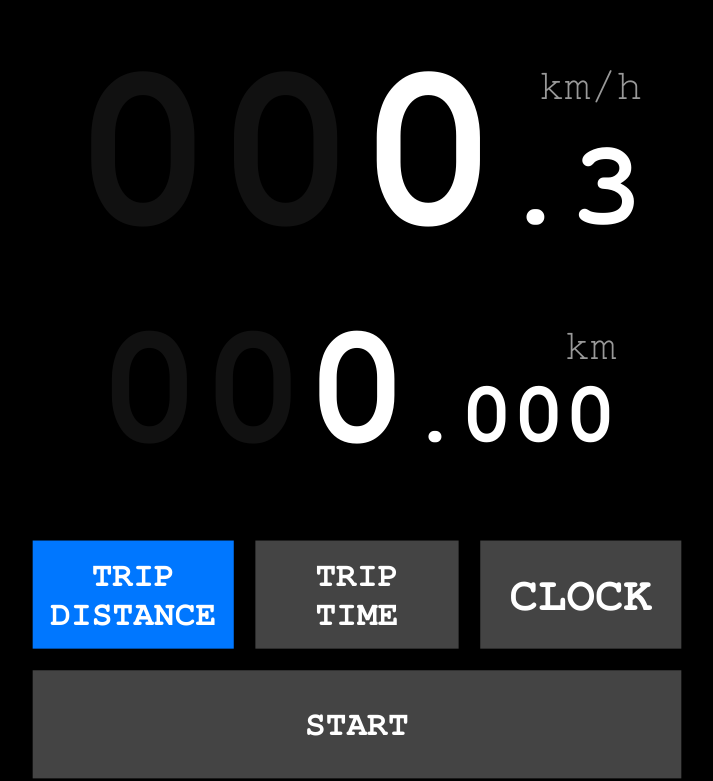
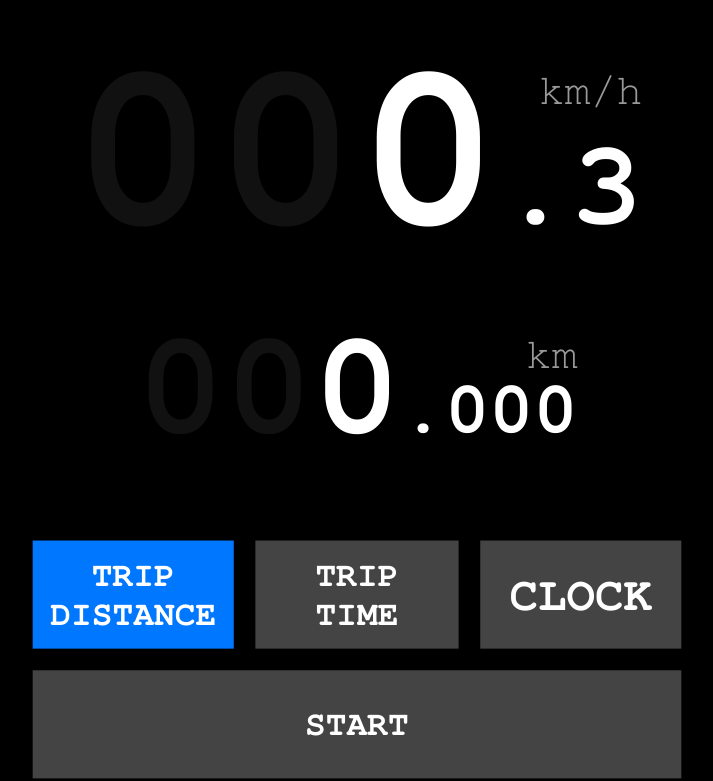
Before and after one commit to jseg/speedometer, a PHP site: page / in a window 1280 px wide. Shown: the top 781 px of the page, without its empty margins (283-996 px from the left). Run offline with PHP 8.4, Linux system fonts and the light colour scheme.

Commit message:
small fort for trip distance

```diff
--- a/run/css/SpeedLabel.css
+++ b/run/css/SpeedLabel.css
@@ -28,7 +28,7 @@
 
 .SpeedLabel-unit {
     position: absolute;
-    top: 30px;
+    top: 32px;
     right: 0;
     font-size: 20px;
     line-height: 20px;
--- a/run/css/TripDistancePanel.css
+++ b/run/css/TripDistancePanel.css
@@ -1,5 +1,5 @@
 .TripDistancePanel {
-    font-size: 80px;
+    font-size: 68px;
     line-height: 140px;
     display: inline-block;
     vertical-align: top;
@@ -18,13 +18,13 @@
 .TripDistancePanel-fractionalPart {
     display: inline;
     font-weight: bold;
-    font-size: 40px;
-    line-height: 40px;
+    font-size: 34px;
+    line-height: 34px;
 }
 
 .TripDistancePanel-unit {
     position: absolute;
-    top: 40px;
+    top: 44px;
     right: 0px;
     font-size: 20px;
     line-height: 20px;
```
